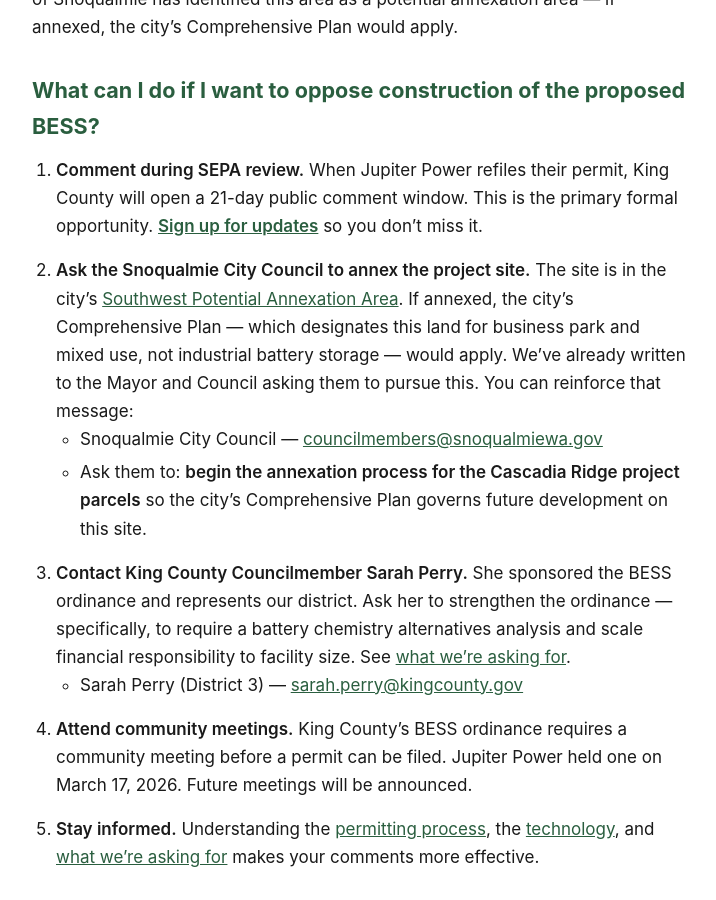
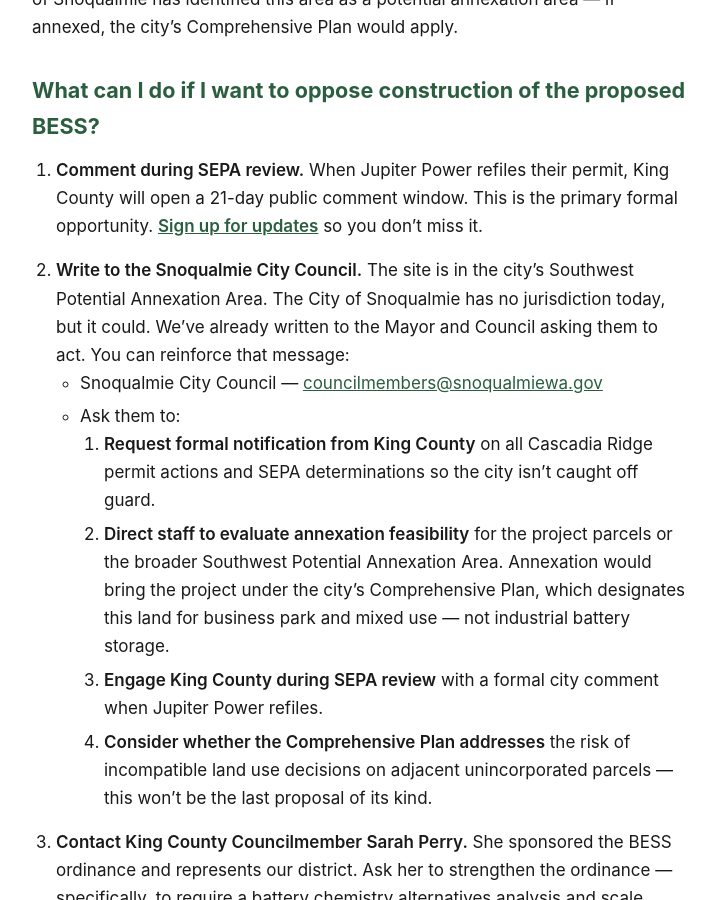
Before and after one commit to calef/cascadia-ridge-bess, a Jekyll site: the page built from _pages/faq.md, in a window 1280 px wide and 900 px high, scrolled down 1888 px. Shown: the whole window, without its empty margins (280-996 px from the left). Built offline with Jekyll 4.4.1, drawn with Linux system fonts in a browser that asks for light colours.

Commit message:
Deploy site 2026-03-17-130746

```diff
--- a/_pages/faq.md
+++ b/_pages/faq.md
@@ -31,9 +31,13 @@ Councilmember Sarah Perry (District 3) sponsored the BESS ordinance. The City of
 
 1. **Comment during SEPA review.** When Jupiter Power refiles their permit, King County will open a 21-day public comment window. This is the primary formal opportunity. [**Sign up for updates**](/subscribe) so you don't miss it.
 
-2. **Ask the Snoqualmie City Council to annex the project site.** The site is in the city's [Southwest Potential Annexation Area](/permitting). If annexed, the city's Comprehensive Plan — which designates this land for business park and mixed use, not industrial battery storage — would apply. We've already written to the Mayor and Council asking them to pursue this. You can reinforce that message:
+2. **Write to the Snoqualmie City Council.** The site is in the city's Southwest Potential Annexation Area. The City of Snoqualmie has no jurisdiction today, but it could. We've already written to the Mayor and Council asking them to act. You can reinforce that message:
    - Snoqualmie City Council — [councilmembers@snoqualmiewa.gov](mailto:councilmembers@snoqualmiewa.gov)
-   - Ask them to: **begin the annexation process for the Cascadia Ridge project parcels** so the city's Comprehensive Plan governs future development on this site.
+   - Ask them to:
+     1. **Request formal notification from King County** on all Cascadia Ridge permit actions and SEPA determinations so the city isn't caught off guard.
+     2. **Direct staff to evaluate annexation feasibility** for the project parcels or the broader Southwest Potential Annexation Area. Annexation would bring the project under the city's Comprehensive Plan, which designates this land for business park and mixed use — not industrial battery storage.
+     3. **Engage King County during SEPA review** with a formal city comment when Jupiter Power refiles.
+     4. **Consider whether the Comprehensive Plan addresses** the risk of incompatible land use decisions on adjacent unincorporated parcels — this won't be the last proposal of its kind.
 
 3. **Contact King County Councilmember Sarah Perry.** She sponsored the BESS ordinance and represents our district. Ask her to strengthen the ordinance — specifically, to require a battery chemistry alternatives analysis and scale financial responsibility to facility size. See [what we're asking for](/what-we-are-asking).
    - Sarah Perry (District 3) — [sarah.perry@kingcounty.gov](mailto:sarah.perry@kingcounty.gov)
```
